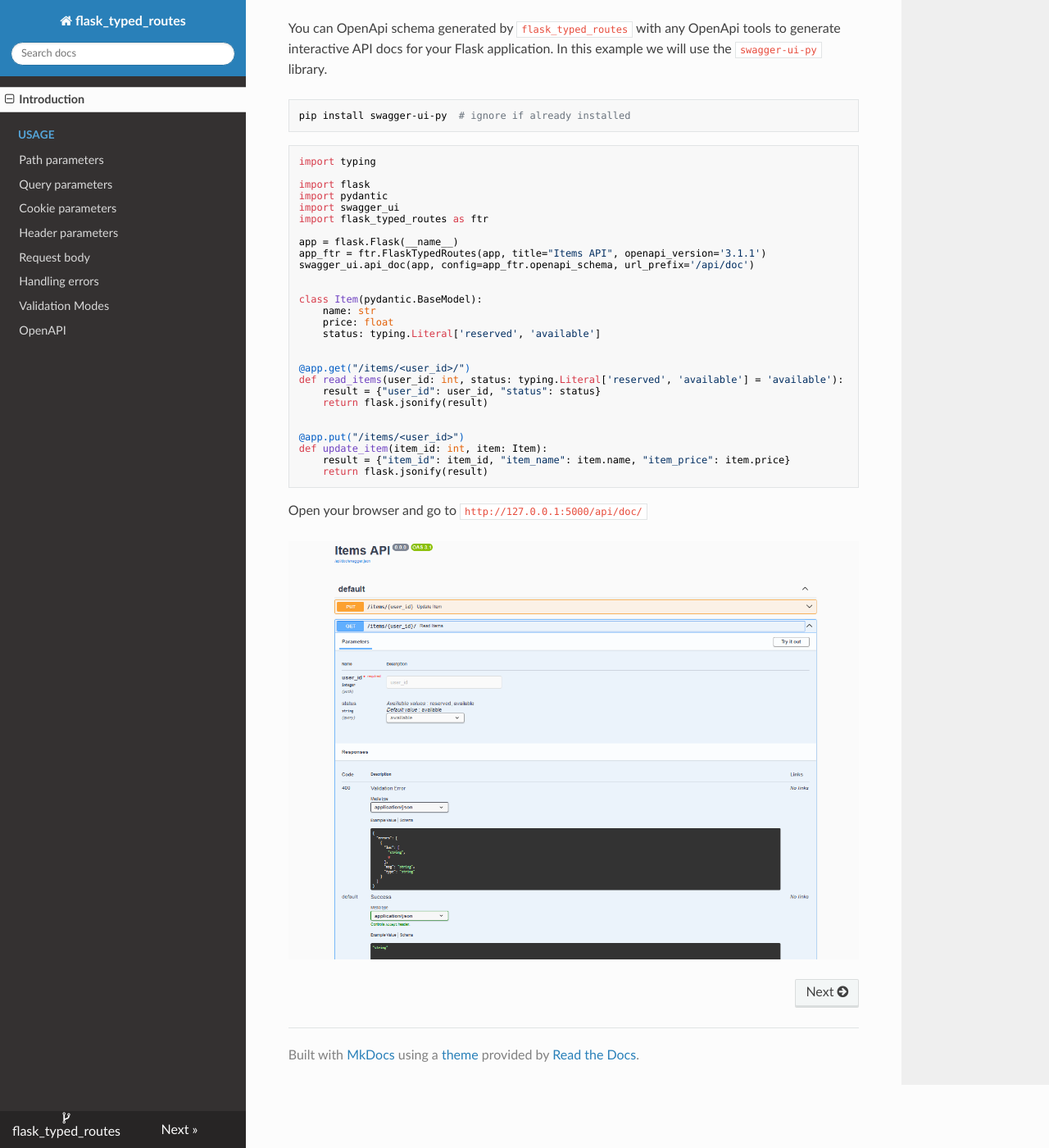
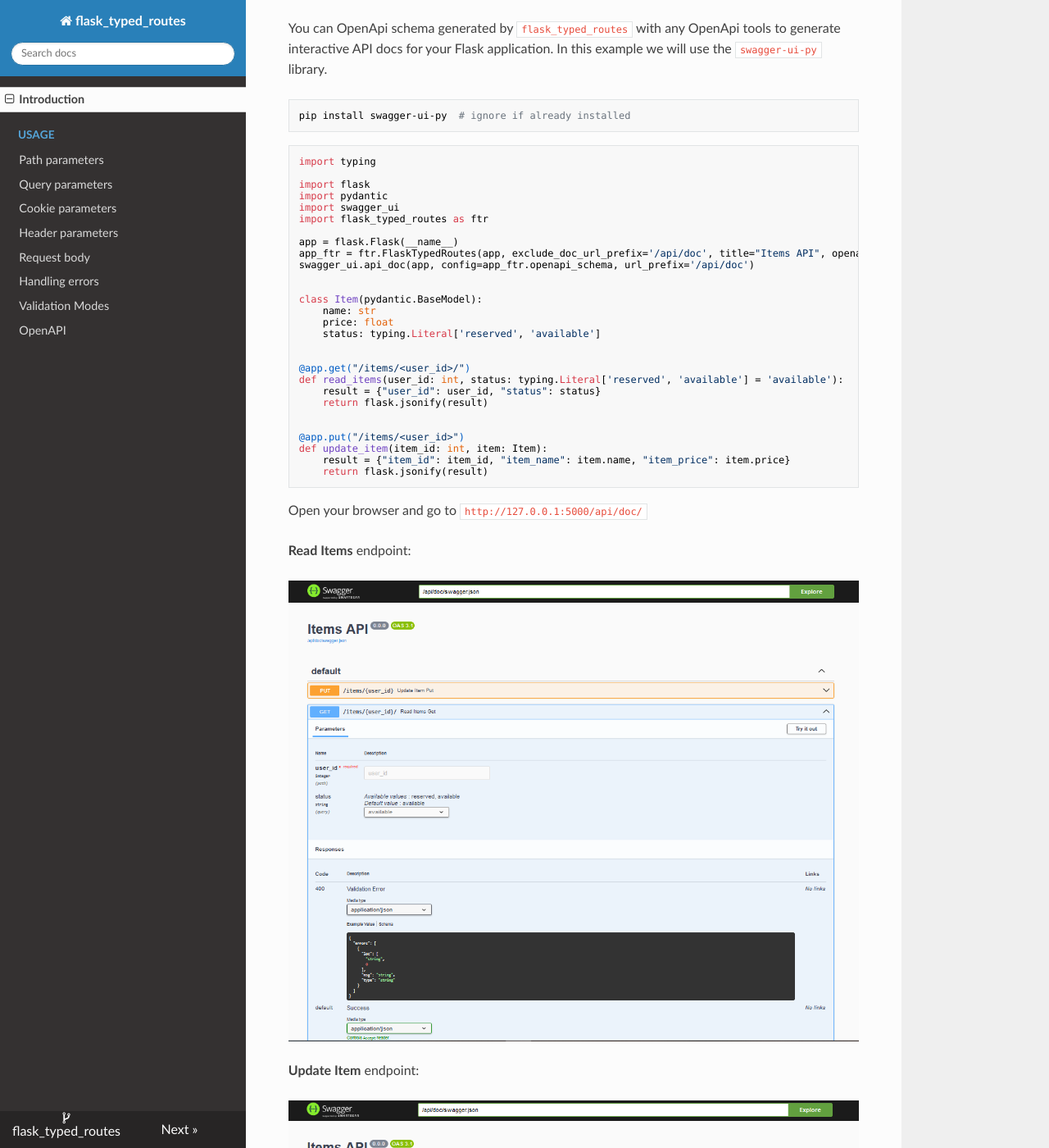
Before and after one commit to rmoralespp/flask_typed_routes, an MkDocs documentation site: the page built from docs/index.md, in a window 1280 px wide and 1400 px high, scrolled down 3754 px. Shown: the whole window at 82% size. Built offline with MkDocs 1.6.1, drawn with Linux system fonts in a browser that asks for light colours; nearby versions of some CDN libraries.

Commit message:
Update documentation examples

```diff
--- a/docs/index.md
+++ b/docs/index.md
@@ -208,7 +208,7 @@ import swagger_ui
 import flask_typed_routes as ftr
 
 app = flask.Flask(__name__)
-app_ftr = ftr.FlaskTypedRoutes(app, title="Items API", openapi_version='3.1.1')
+app_ftr = ftr.FlaskTypedRoutes(app, exclude_doc_url_prefix='/api/doc', title="Items API", openapi_version='3.1.1')
 swagger_ui.api_doc(app, config=app_ftr.openapi_schema, url_prefix='/api/doc')
 
 
@@ -232,4 +232,10 @@ def update_item(item_id: int, item: Item):
 
 Open your browser and go to `http://127.0.0.1:5000/api/doc/`
 
+**Read Items** endpoint:
+
 ![OpenApi Example](./openapi_example0.png)
+
+**Update Item** endpoint:
+
+![OpenApi Example](./openapi_example01.png)
--- a/docs/openapi.md
+++ b/docs/openapi.md
@@ -35,14 +35,14 @@ import swagger_ui
 import flask_typed_routes as ftr
 
 app = flask.Flask(__name__)
-app_ftr = ftr.FlaskTypedRoutes(app)
+app_ftr = ftr.FlaskTypedRoutes(app, exclude_doc_url_prefix='/api/doc')
 swagger_ui.api_doc(app, config=app_ftr.openapi_schema, url_prefix='/api/doc')
 
 
 class Item(pydantic.BaseModel):
     name: str
+    price: float
     description: str = None
-    price: float
     tax: float = None
 
 
@@ -52,7 +52,7 @@ def get_items(skip: int = 0, limit: int = 100):
 
 
 @app.get('/items/<item_id>/')
-def get_item(item_id: int):
+def read_item(item_id: int):
     return flask.jsonify({'item_id': item_id})
 
 
@@ -82,13 +82,14 @@ import swagger_ui
 import flask_typed_routes as ftr
 
 app = flask.Flask(__name__)
-app_ftr = ftr.FlaskTypedRoutes(app)
-swagger_ui.api_doc(app, config=app_ftr.openapi_schema, url_prefix='/api/doc', title='API doc')
+app_ftr = ftr.FlaskTypedRoutes(app, exclude_doc_url_prefix='/api/doc')
+swagger_ui.api_doc(app, config=app_ftr.openapi_schema, url_prefix='/api/doc')
 
 
 @app.get('/items/<item_id>/')
 @ftr.typed_route(
     summary='Get item by ID',
+    description='Get item by ID from the database by its ID.',
     tags=['items'],
 )
 def get_item(item_id: int):
```
Also changed, not shown: other parts of docs/openapi.md (+1 -1 lines), README.md (+7 -1 lines), docs/openapi_example0.png, docs/openapi_example01.png (added), docs/openapi_example1.png, docs/openapi_example2.png.
